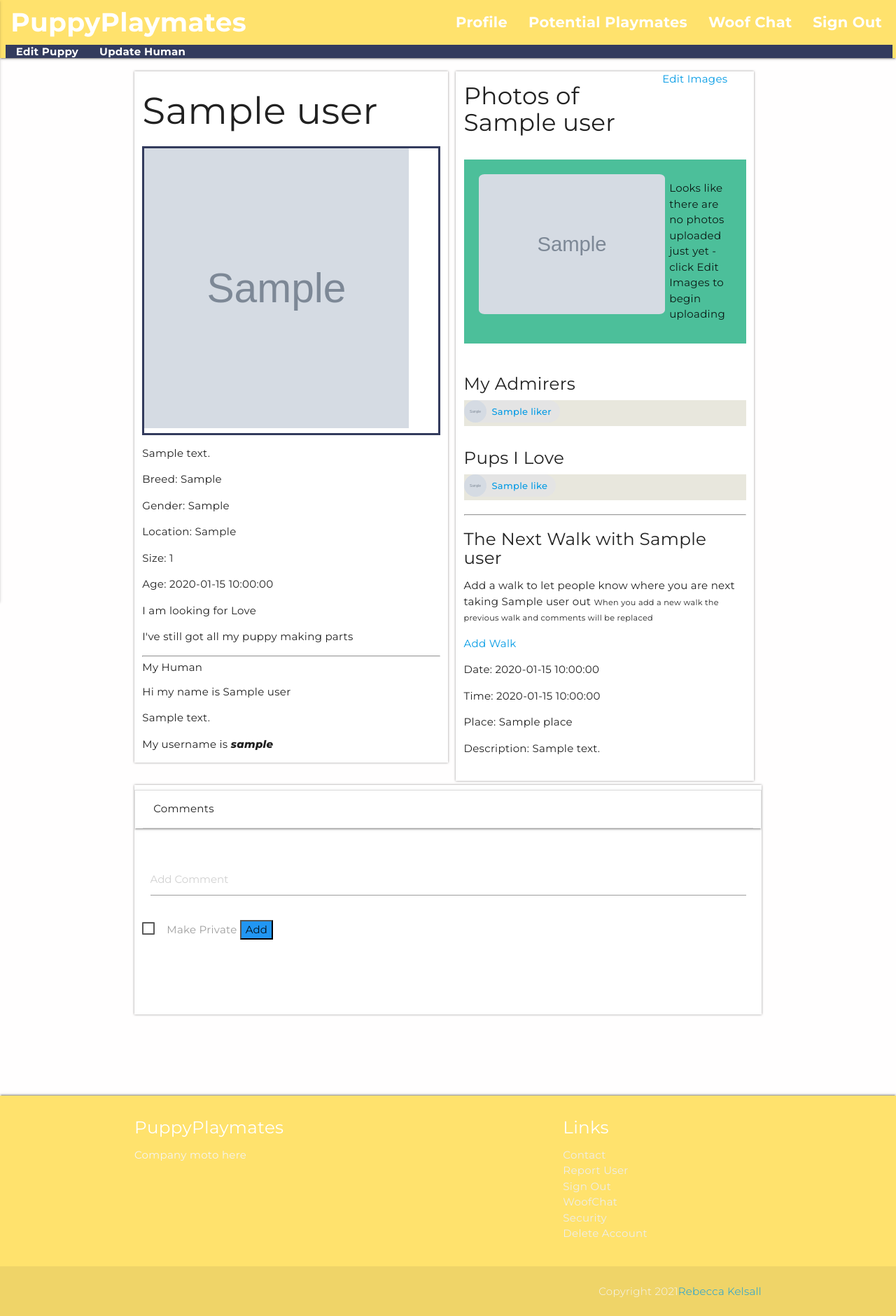
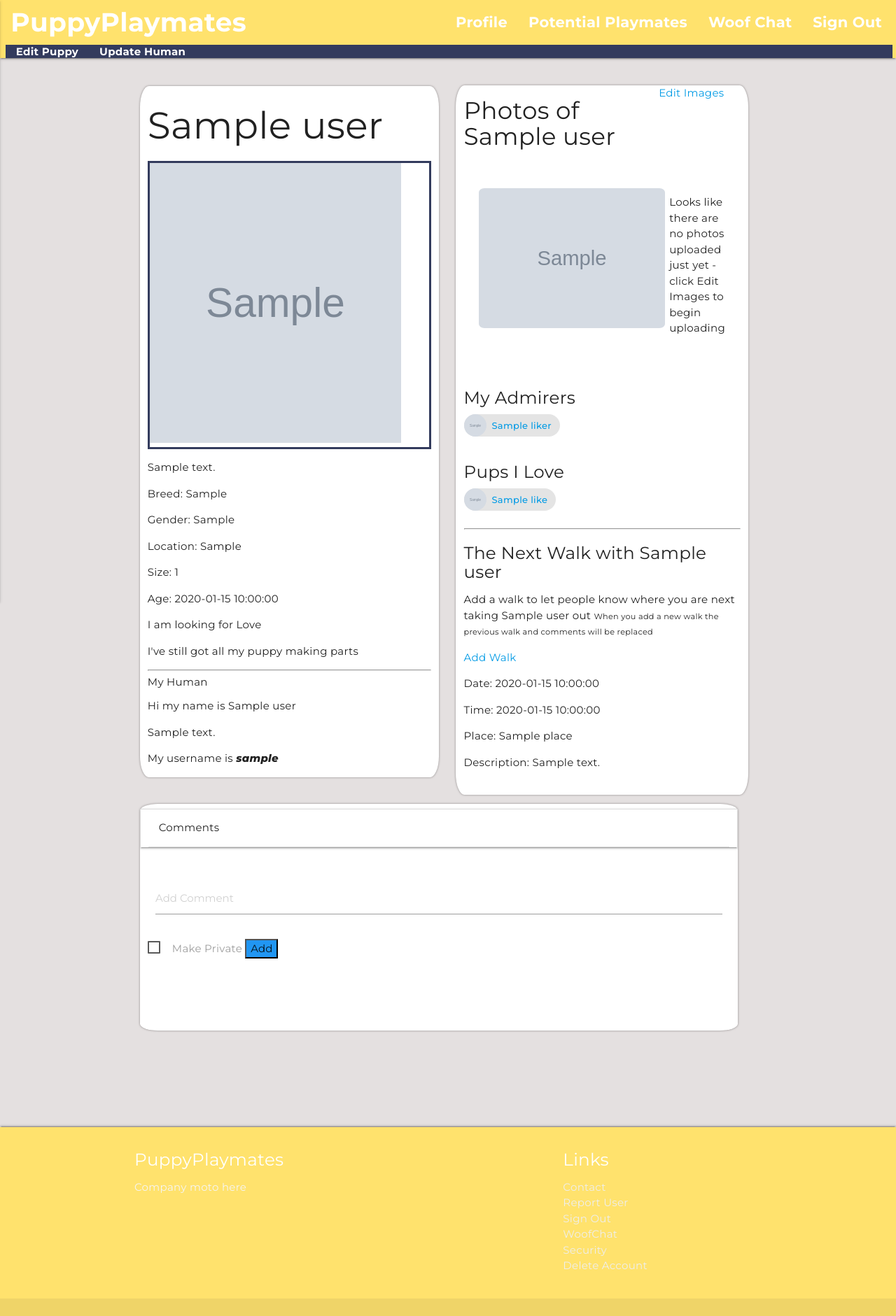
Before and after one commit to crypticCaroline/puppyplaymates, a Flask app: a page that uses templates/base.html in a window 1280 px wide. Shown: the top 1881 px of the page at 70% size. Run offline with Flask 2, Linux system fonts and the light colour scheme; the visitor is signed in with stand-in values (Sample User, id 1); grey boxes marked "Sample" are stand-in pictures; a database or web service that is not in the repository returns one stand-in record (values such as "Sample title"); some libraries are stand-ins or nearby versions.

Commit message:
Added some minor styling in style.css

```diff
--- a/static/css/style.css
+++ b/static/css/style.css
@@ -5,7 +5,7 @@ html,
 body {
  height: 100%;
  position: relative;
- background-color: #fffefe;
+ background-color: #e4e0e0;
 }
 
 body {
@@ -110,6 +110,11 @@ form {
     background-color: #ffffff;
 }
 
+.profile-form {
+    border-radius: 3%;
+    margin: 3%;
+}
+
 .small-form {
 
     margin: 5rem 3rem 0rem 3rem;
@@ -202,6 +207,10 @@ input[type=date]:not(.browser-default).form-indent, .select-wrapper input.select
     opacity: 100%;
 }
 
+.pup-profile {
+    padding: 0.5rem;
+}
+
 .delete-page {
     background-color: #4cbf9a;
 }
@@ -220,11 +229,11 @@ margin-top: 5%;
   flex-wrap: nowrap;
   overflow-x: auto;
   -webkit-overflow-scrolling: touch;
-  background-color: #e8e7dd;
+
 }
 
 .scrolling-wrapper-img {
-  background-color: #4cbf9a;
+
   margin-bottom: 0.8rem;
   padding: 1rem;
 }
@@ -237,9 +246,9 @@ margin-top: 5%;
     border-radius: 3%;
 }
 
-
-[type="radio"]:checked+label:after {
-    display:none;
+.comment-section{
+    padding: 4%;
+    margin-top: 0;
 }
 
 .edit-img {
```
